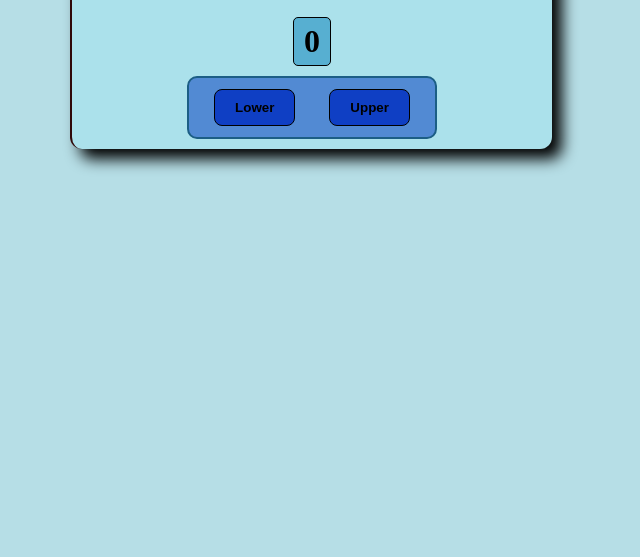
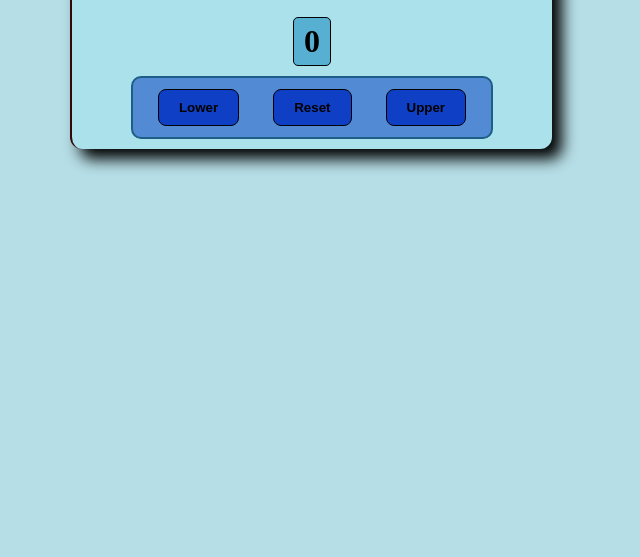
Before and after one commit to Krishna-1996/Learning_JavaScript_Project4, a plain HTML site: page index.html in a window 1280 px wide. Shown: the part 493-1050 px from the top of the page, without its empty margins (329-969 px from the left). Drawn offline with Linux system fonts and the light colour scheme.

Commit message:
Done Final

```diff
--- a/index.html
+++ b/index.html
@@ -13,7 +13,7 @@
         <div class="number" id="num">0</div>
         <div class="button">
             <button class="lower" id="low">Lower</button>
-
+            <input class="set" type="reset" value="Reset"  onclick = "resetNum()">
             <button class="upper" id="up">Upper</button>
         </div>
 
--- a/style.css
+++ b/style.css
@@ -42,7 +42,7 @@ html {
 }
 
 
-.upper , .lower{
+.upper , .lower, .set{
   background-color: rgb(15, 63, 196);
   border: 1px solid black;
   border-radius: 8px;
```
Also changed, not shown: app.js (+8 -0 lines).
